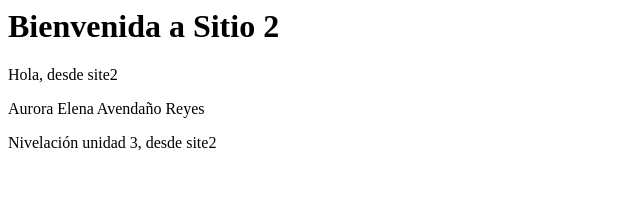
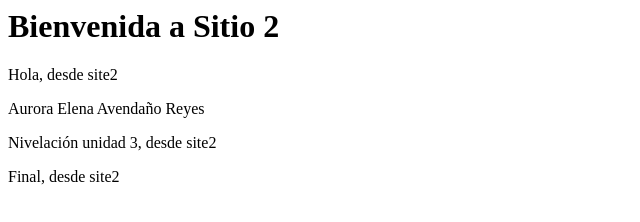
Before and after one commit to elenare6512223/multiweb-docker-elena, a plain HTML site: page site2/index.html in a window 1280 px wide. Shown: the whole page, without its empty margins (0-640 px from the left). Drawn offline with Linux system fonts and the light colour scheme.

Commit message:
Cambio final real

```diff
--- a/site2/index.html
+++ b/site2/index.html
@@ -7,5 +7,6 @@
     <p>Hola, desde site2</p>
     <p>Aurora Elena Avendaño Reyes</p>
     <p>Nivelación unidad 3, desde site2</p>
+    <p>Final, desde site2</p>
   </body>
 </html>
```
